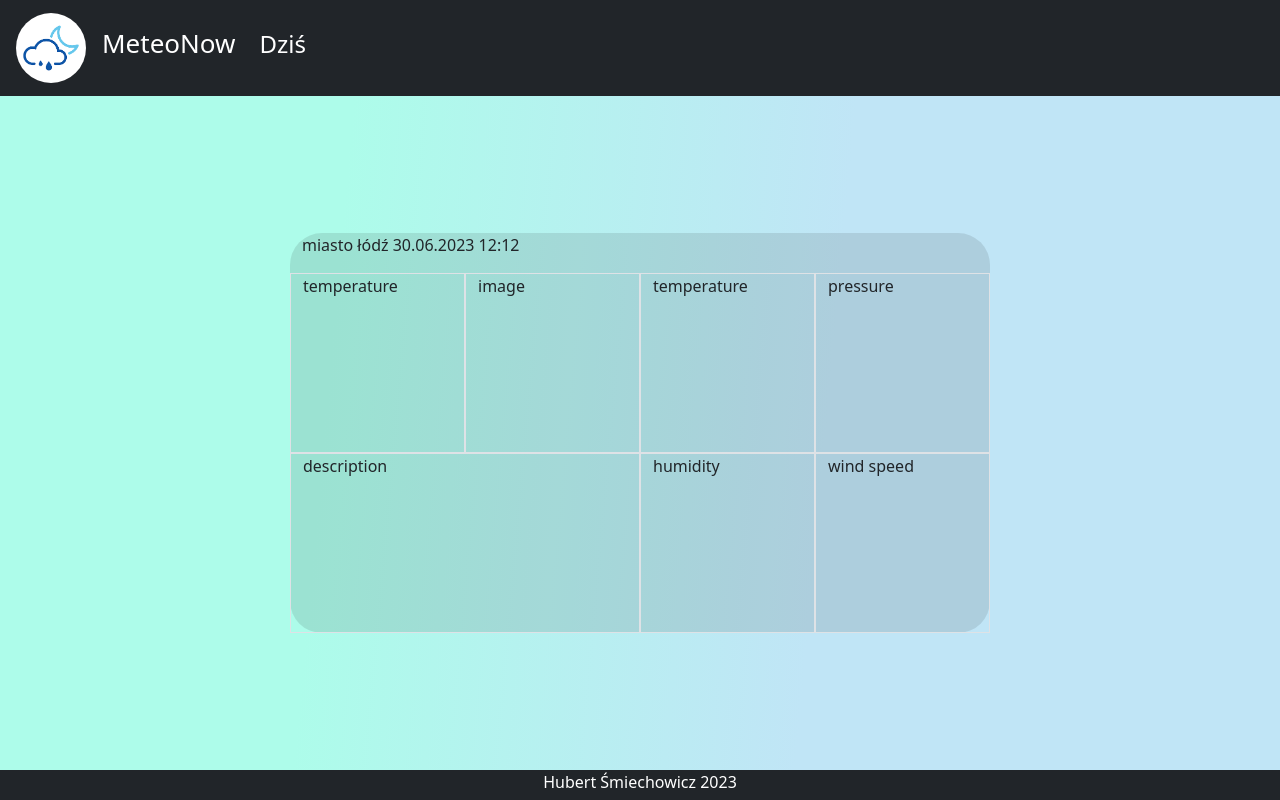
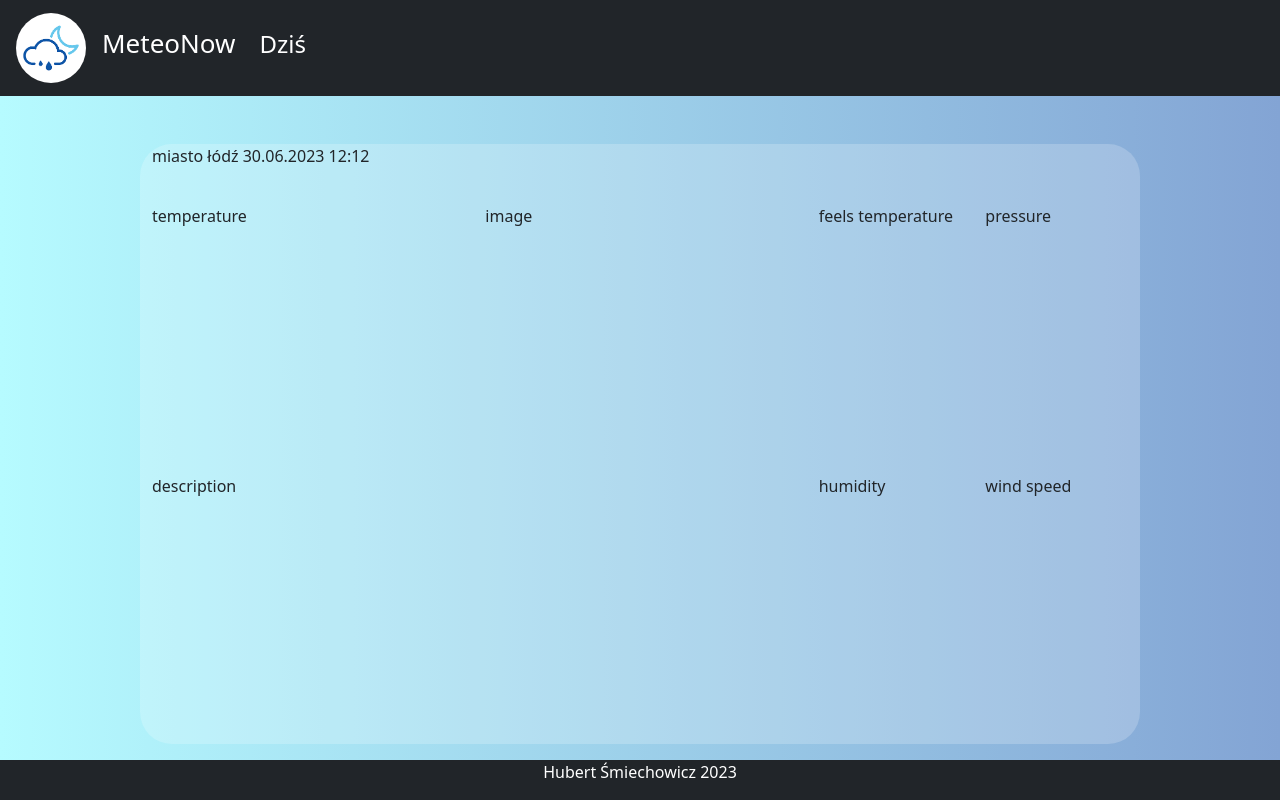
Before and after one commit to HubertSmiechowicz/MeteoUI, a React (Vite) app: page /presentDay in a window 1280 px wide. Built offline with nearby package versions, Linux system fonts and the light colour scheme.

Commit message:
Fixed responive

```diff
--- a/src/App.css
+++ b/src/App.css
@@ -4,16 +4,13 @@
 	box-sizing: border-box;
 }
 
-#root {
-	display: flex;
-	flex-direction: column;
-	justify-content: space-between;
+body {
 	height: 100vh;
-	background-image: linear-gradient(
-		95.2deg,
-		rgba(173, 252, 234, 1) 26.8%,
-		rgba(192, 229, 246, 1) 64%
-	);
+	background-image: linear-gradient(to right, #b6fbff, #83a4d4);
+}
+
+main {
+	height: 100%;
 }
 
 .brand-logo {
@@ -30,26 +27,17 @@
 }
 
 .temp-box {
-  background-color: rgba(0,0,0,0.1);
-  width: 700px;
-  height: 400px;
+	background-color: rgba(255, 255, 255, 0.2);
+
+	width: 1000px;
 }
 
 .informations {
-  height: 40px;
+	height: 60px;
 }
 
 .info-box {
-  height: 180px;
-}
-
-footer {
-	bottom: 0;
-	width: 100vw;
-	height: 30px;
-	display: flex;
-	align-items: baseline;
-	justify-content: center;
+	height: 270px;
 }
 
 .author {
--- a/src/App.jsx
+++ b/src/App.jsx
@@ -52,11 +52,13 @@ function App() {
 					</Navbar.Collapse>
 				</Navbar>
 			</header>
-			<Routes>
-				<Route path='/' element={<Home />} />
-				<Route path='/presentDay' element={<PresentDayForecast />} />
-			</Routes>
-			<footer className='bg-dark'>
+			<main className='d-flex align-items-center justify-content-center'>
+				<Routes>
+					<Route path='/' element={<Home />} />
+					<Route path='/presentDay' element={<PresentDayForecast />} />
+				</Routes>
+			</main>
+			<footer className='bg-dark text-center text-white fixed-bottom'>
 				<p className='author'>Hubert Śmiechowicz 2023</p>
 			</footer>
 		</>
--- a/src/components/PresentDayForecast.jsx
+++ b/src/components/PresentDayForecast.jsx
@@ -5,26 +5,40 @@ class PresentDayForecast extends Component {
 	render() {
 		return (
 			<>
-				<div className='container rounded-5 temp-box'>
+				{/* <div className='container rounded-5 temp-box'>
 					<div className='row'>
-						<div className='informations col-12'>
+						<div className='informations col-12 border border-dark'>
 							<p>miasto łódź 30.06.2023 12:12</p>
 						</div>
-						<div className='col-md-6 container'>
-							<div className='row'>
-								<div className='col-md-6 info-box border'>temperature</div>
-								<div className='col-md-6 info-box border'>image</div>
-								<div className='col-12 info-box border'>description</div>
-							</div>
+						<div className='col-md-4 info-box border border-dark'>
+							temperature
 						</div>
-						<div className='col-md-6 container'>
-							<div className='row'>
-								<div className='col-md-6 info-box border'>temperature</div>
-								<div className='col-md-6 info-box border'>pressure</div>
-								<div className='col-md-6 info-box border'>humidity</div>
-								<div className='col-md-6 info-box border'>wind speed</div>
-							</div>
+						<div className='col-md-4 info-box border border-dark'>image</div>
+						<div className='col-md-2 info-box border border-dark'>
+							temperature
 						</div>
+						<div className='col-md-2 info-box border border-dark'>pressure</div>
+						<div className='col-md-8 info-box border border-dark'>
+							description
+						</div>
+						<div className='col-md-2 info-box border border-dark'>humidity</div>
+						<div className='col-md-2 info-box border border-dark'>
+							wind speed
+						</div>
+					</div>
+				</div> */}
+				<div className='container rounded-5 temp-box my-5'>
+					<div className='row'>
+						<div className='col-12 informations '>
+							miasto łódź 30.06.2023 12:12
+						</div>
+						<div className='col-md-4 info-box'>temperature</div>
+						<div className='col-md-4 info-box'>image</div>
+						<div className='col-md-2 info-box'>feels temperature</div>
+						<div className='col-md-2 info-box'>pressure</div>
+						<div className='col-md-8 info-box'>description</div>
+						<div className='col-md-2 info-box'>humidity</div>
+						<div className='col-md-2 info-box'>wind speed</div>
 					</div>
 				</div>
 			</>
```
